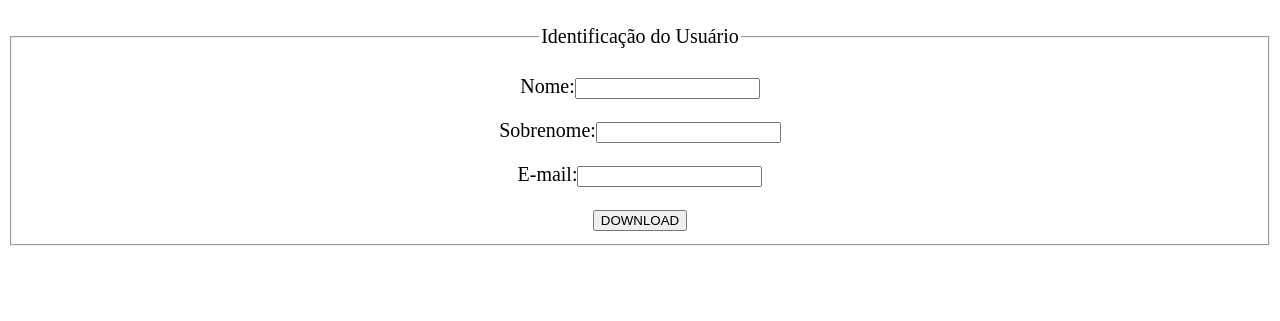
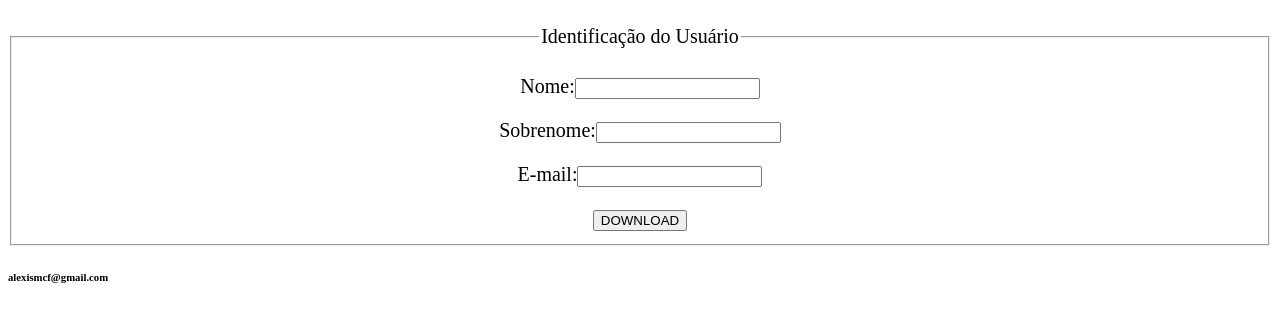
Before and after one commit to Alexis-Trainee/meu-primeiro-projeto, a plain HTML site: page index.html in a window 1280 px wide. Shown: the part 79-400 px from the top of the page. Drawn offline with Linux system fonts and the light colour scheme.

Commit message:
Add page content and form for downloading the product and footer

```diff
--- a/index.html
+++ b/index.html
@@ -31,5 +31,6 @@ text-align: center;
 
 		</header>
 		</div>
+		<h6>alexismcf@gmail.com</h6>
 	</body>
 </html>
```
